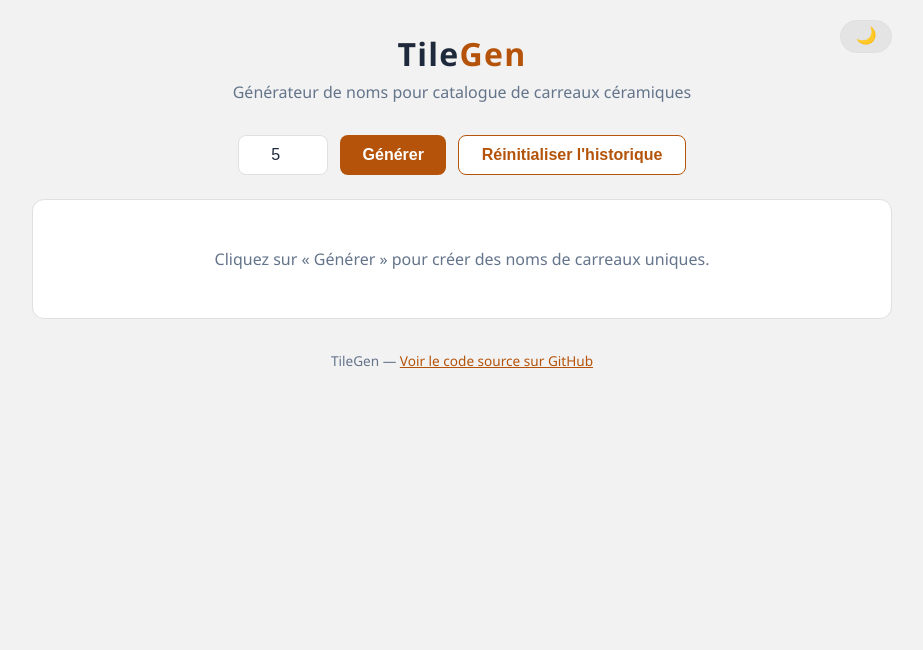
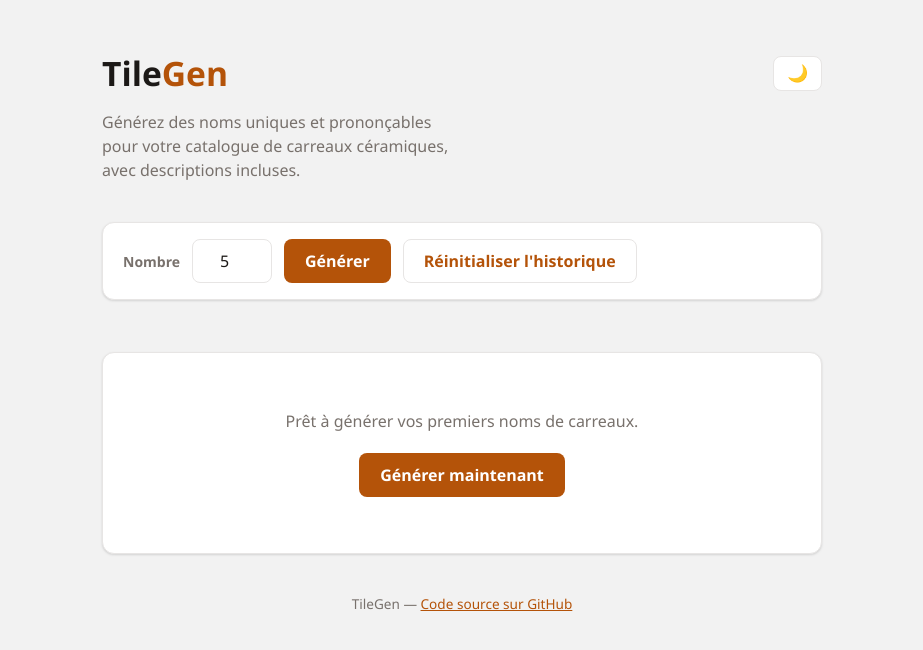
Before and after one commit to absstudio/TileGen, a plain HTML site: page index.html in a window 1280 px wide. Shown: the whole page, without its empty margins (178-1101 px from the left). Drawn offline with Linux system fonts and the light colour scheme.

Commit message:
Design ameliore selon ui-skills baseline-ui : hierarchie, typographie, accessibilite, animations sobres

```diff
--- a/index.html
+++ b/index.html
@@ -5,142 +5,240 @@
 <meta name="viewport" content="width=device-width, initial-scale=1.0">
 <title>TileGen — Générateur de noms de carreaux</title>
 <style>
-  /* ===== Thèmes ===== */
-  /* Thème clair (par défaut) : fond F2F2F2 */
+  /* ===== Thèmes (identité conservée : F2F2F2 clair / 0F0E0E sombre) ===== */
   :root, [data-theme="light"] {
     --bg: #F2F2F2;
     --card: #ffffff;
-    --text: #1e293b;
-    --muted: #64748b;
+    --text: #1c1917;
+    --muted: #78716c;
     --accent: #b45309;
     --accent-text: #ffffff;
-    --accent-light: #fef3c7;
+    --accent-soft: #fef3c7;
     --name-text: #92400e;
-    --border: #e0e0e0;
+    --border: #e7e5e4;
     --input-bg: #ffffff;
-    --toggle-bg: #e4e4e4;
+    --shadow: 0 1px 2px rgba(0,0,0,.06), 0 1px 3px rgba(0,0,0,.08);
   }
-  /* Thème sombre : fond 0F0E0E */
   [data-theme="dark"] {
     --bg: #0F0E0E;
     --card: #1c1a1a;
     --text: #F2F2F2;
-    --muted: #a3a3a3;
+    --muted: #a8a29e;
     --accent: #f59e0b;
     --accent-text: #0F0E0E;
-    --accent-light: #3a2d14;
+    --accent-soft: #3a2d14;
     --name-text: #fbbf24;
     --border: #323030;
     --input-bg: #262424;
-    --toggle-bg: #262424;
+    --shadow: 0 1px 2px rgba(0,0,0,.4);
   }
-  /* Suit la préférence système tant que l'utilisateur n'a pas choisi */
   @media (prefers-color-scheme: dark) {
     :root:not([data-theme]) {
       --bg: #0F0E0E;
       --card: #1c1a1a;
       --text: #F2F2F2;
-      --muted: #a3a3a3;
+      --muted: #a8a29e;
       --accent: #f59e0b;
       --accent-text: #0F0E0E;
-      --accent-light: #3a2d14;
+      --accent-soft: #3a2d14;
       --name-text: #fbbf24;
       --border: #323030;
       --input-bg: #262424;
-      --toggle-bg: #262424;
+      --shadow: 0 1px 2px rgba(0,0,0,.4);
     }
   }
 
+  /* ===== Base ===== */
   * { margin: 0; padding: 0; box-sizing: border-box; }
+  html { color-scheme: light dark; }
   body {
-    font-family: 'Segoe UI', system-ui, sans-serif;
-    background: var(--bg); color: var(--text);
-    min-height: 100vh; padding: 2rem 1rem;
-    transition: background .25s ease, color .25s ease;
+    font-family: 'Segoe UI', system-ui, -apple-system, sans-serif;
+    background: var(--bg);
+    color: var(--text);
+    min-height: 100dvh;
+    padding: clamp(1.5rem, 4vw, 3rem) 1rem;
+    line-height: 1.5;
+    -webkit-font-smoothing: antialiased;
   }
-  .container { max-width: 860px; margin: 0 auto; }
-  header { text-align: center; margin-bottom: 2rem; position: relative; }
-  header h1 {
-    font-size: 2rem; color: var(--accent); letter-spacing: .04em;
+  .container { max-width: 720px; margin: 0 auto; }
+
+  /* Accessibilité : focus visible partout */
+  :focus-visible {
+    outline: 2px solid var(--accent);
+    outline-offset: 2px;
+    border-radius: 6px;
   }
-  header h1 .tile { color: var(--text); }
-  header p { color: var(--muted); margin-top: .4rem; }
 
-  /* Bouton de bascule de thème (en haut à droite) */
+  /* ===== En-tête ===== */
+  header { margin-bottom: 2.5rem; }
+  .header-row {
+    display: flex; align-items: center; justify-content: space-between;
+    margin-bottom: .75rem;
+  }
+  h1 {
+    font-size: clamp(1.6rem, 4vw, 2.1rem);
+    font-weight: 700;
+    text-wrap: balance;
+  }
+  h1 .gen { color: var(--accent); }
   .theme-toggle {
-    position: absolute; top: -0.75rem; right: 0;
-    background: var(--toggle-bg); border: 1px solid var(--border);
-    border-radius: 999px; padding: .45rem .9rem;
-    cursor: pointer; font-size: 1.05rem; line-height: 1;
-    color: var(--text); transition: transform .15s ease;
+    background: var(--card);
+    border: 1px solid var(--border);
+    border-radius: 8px;
+    padding: .5rem .8rem;
+    cursor: pointer;
+    font-size: 1.05rem;
+    line-height: 1;
+    transition: transform .15s ease-out;
   }
-  .theme-toggle:hover { transform: scale(1.08); }
+  .theme-toggle:hover { transform: translateY(-1px); }
+  header p {
+    color: var(--muted);
+    font-size: 1rem;
+    text-wrap: pretty;
+    max-width: 40ch;
+  }
 
+  /* ===== Barre d'actions ===== */
   .controls {
-    display: flex; gap: .75rem; justify-content: center;
-    flex-wrap: wrap; margin-bottom: 1.5rem;
+    display: flex; gap: .75rem; align-items: center;
+    flex-wrap: wrap;
+    background: var(--card);
+    border: 1px solid var(--border);
+    border-radius: 12px;
+    padding: 1rem 1.25rem;
+    box-shadow: var(--shadow);
+    margin-bottom: 1.25rem;
+  }
+  .controls label {
+    font-size: .875rem;
+    color: var(--muted);
+    font-weight: 600;
   }
   .controls input {
-    width: 90px; padding: .6rem .8rem;
+    width: 5rem; padding: .55rem .75rem;
     border: 1px solid var(--border); border-radius: 8px;
-    font-size: 1rem; text-align: center;
-    background: var(--input-bg); color: var(--text);
+    font: inherit;
+    font-variant-numeric: tabular-nums;
+    text-align: center;
+    background: var(--input-bg);
+    color: var(--text);
   }
   button {
-    padding: .6rem 1.4rem; border: none; border-radius: 8px;
-    font-size: 1rem; cursor: pointer; font-weight: 600;
-    background: var(--accent); color: var(--accent-text);
-    transition: opacity .2s;
+    padding: .55rem 1.25rem;
+    border: 1px solid transparent;
+    border-radius: 8px;
+    font: inherit;
+    font-weight: 600;
+    cursor: pointer;
+    background: var(--accent);
+    color: var(--accent-text);
+    transition: transform .15s ease-out, opacity .15s ease-out;
   }
-  button:hover { opacity: .85; }
+  button:hover { transform: translateY(-1px); }
+  button:active { transform: translateY(0); opacity: .9; }
   button.secondary {
-    background: var(--card); color: var(--accent);
-    border: 1px solid var(--accent);
+    background: transparent;
+    color: var(--accent);
+    border-color: var(--border);
+  }
+
+  /* ===== Catalogue ===== */
+  .stats {
+    color: var(--muted);
+    font-size: .85rem;
+    font-variant-numeric: tabular-nums;
+    margin-bottom: .75rem;
+    min-height: 1.25rem;
   }
   .catalog {
-    background: var(--card); border: 1px solid var(--border);
-    border-radius: 12px; overflow: hidden;
-    transition: background .25s ease;
+    background: var(--card);
+    border: 1px solid var(--border);
+    border-radius: 12px;
+    box-shadow: var(--shadow);
+    overflow: hidden;
   }
   .catalog-item {
-    padding: 1rem 1.25rem; border-bottom: 1px solid var(--border);
-    display: flex; gap: 1rem; align-items: baseline;
+    padding: 1rem 1.25rem;
+    border-bottom: 1px solid var(--border);
+    display: flex;
+    gap: 1rem;
+    align-items: baseline;
+    animation: item-in .15s ease-out both;
   }
   .catalog-item:last-child { border-bottom: none; }
+  @keyframes item-in {
+    from { opacity: 0; transform: translateY(4px); }
+    to   { opacity: 1; transform: translateY(0); }
+  }
   .catalog-item .name {
-    font-weight: 700; letter-spacing: .06em;
-    color: var(--name-text); background: var(--accent-light);
-    padding: .2rem .6rem; border-radius: 6px;
-    min-width: 7.5rem; text-align: center; flex-shrink: 0;
+    font-weight: 700;
+    font-variant-numeric: tabular-nums;
+    color: var(--name-text);
+    background: var(--accent-soft);
+    padding: .25rem .75rem;
+    border-radius: 6px;
+    min-width: 7.5rem;
+    text-align: center;
+    flex-shrink: 0;
   }
-  .catalog-item .desc { color: var(--muted); font-size: .95rem; }
-  .empty { text-align: center; color: var(--muted); padding: 3rem 1rem; }
-  footer { text-align: center; margin-top: 2rem; color: var(--muted); font-size: .85rem; }
+  .catalog-item .desc {
+    color: var(--muted);
+    font-size: .95rem;
+    text-wrap: pretty;
+  }
+
+  /* État vide : une seule action claire */
+  .empty {
+    text-align: center;
+    padding: 3.5rem 1.5rem;
+    color: var(--muted);
+  }
+  .empty .hint { margin-bottom: 1.25rem; }
+
+  footer {
+    text-align: center;
+    margin-top: 2.5rem;
+    color: var(--muted);
+    font-size: .85rem;
+    text-wrap: pretty;
+  }
   footer a { color: var(--accent); }
-  .stats { text-align: center; color: var(--muted); font-size: .85rem; margin-bottom: 1rem; }
+
+  /* Respect de prefers-reduced-motion */
+  @media (prefers-reduced-motion: reduce) {
+    * { animation: none !important; transition: none !important; }
+  }
 </style>
 </head>
 <body>
 <div class="container">
   <header>
-    <button class="theme-toggle" id="themeToggle" onclick="toggleTheme()" title="Basculer clair / sombre">🌙</button>
-    <h1><span class="tile">Tile</span>Gen</h1>
-    <p>Générateur de noms pour catalogue de carreaux céramiques</p>
+    <div class="header-row">
+      <h1>Tile<span class="gen">Gen</span></h1>
+      <button class="theme-toggle" id="themeToggle" onclick="toggleTheme()" aria-label="Basculer entre le thème clair et le thème sombre" title="Basculer clair / sombre">🌙</button>
+    </div>
+    <p>Générez des noms uniques et prononçables pour votre catalogue de carreaux céramiques, avec descriptions incluses.</p>
   </header>
 
   <div class="controls">
-    <input type="number" id="count" value="5" min="1" max="50" title="Nombre de noms">
+    <label for="count">Nombre</label>
+    <input type="number" id="count" value="5" min="1" max="50">
     <button onclick="generate()">Générer</button>
     <button class="secondary" onclick="resetHistory()">Réinitialiser l'historique</button>
   </div>
 
-  <div class="stats" id="stats"></div>
+  <div class="stats" id="stats" aria-live="polite"></div>
+
   <div class="catalog" id="catalog">
-    <div class="empty">Cliquez sur « Générer » pour créer des noms de carreaux uniques.</div>
+    <div class="empty">
+      <div class="hint">Prêt à générer vos premiers noms de carreaux.</div>
+      <button onclick="generate()">Générer maintenant</button>
+    </div>
   </div>
 
   <footer>
-    TileGen — <a href="https://github.com/absstudio/TileGen">Voir le code source sur GitHub</a>
+    TileGen — <a href="https://github.com/absstudio/TileGen">Code source sur GitHub</a>
   </footer>
 </div>
 
@@ -156,7 +254,6 @@ function applyTheme(theme) {
 function initTheme() {
   const saved = localStorage.getItem(THEME_KEY);
   if (saved) { applyTheme(saved); return; }
-  // Aucun choix enregistré : suit la préférence système
   const prefersDark = window.matchMedia("(prefers-color-scheme: dark)").matches;
   document.getElementById("themeToggle").textContent = prefersDark ? "☀️" : "🌙";
 }
@@ -217,7 +314,6 @@ const CONSONANTS = new Set("BCDFGHLMNPRSTVZ");
 const STORAGE_KEY = "tilegen_noms_generes";
 const MAX_ATTEMPTS = 1000;
 
-// Persistance via localStorage (équivalent du fichier JSON en Python)
 let existingNames = new Set([...EXISTING_NAMES, ...loadHistory()]);
 
 function loadHistory() {
@@ -307,7 +403,7 @@ function resetHistory() {
   existingNames = new Set(EXISTING_NAMES);
   updateStats();
   document.getElementById("catalog").innerHTML =
-    '<div class="empty">Historique effacé. Cliquez sur « Générer ».</div>';
+    '<div class="empty"><div class="hint">Historique effacé.</div><button onclick="generate()">Générer maintenant</button></div>';
 }
 
 updateStats();
```
